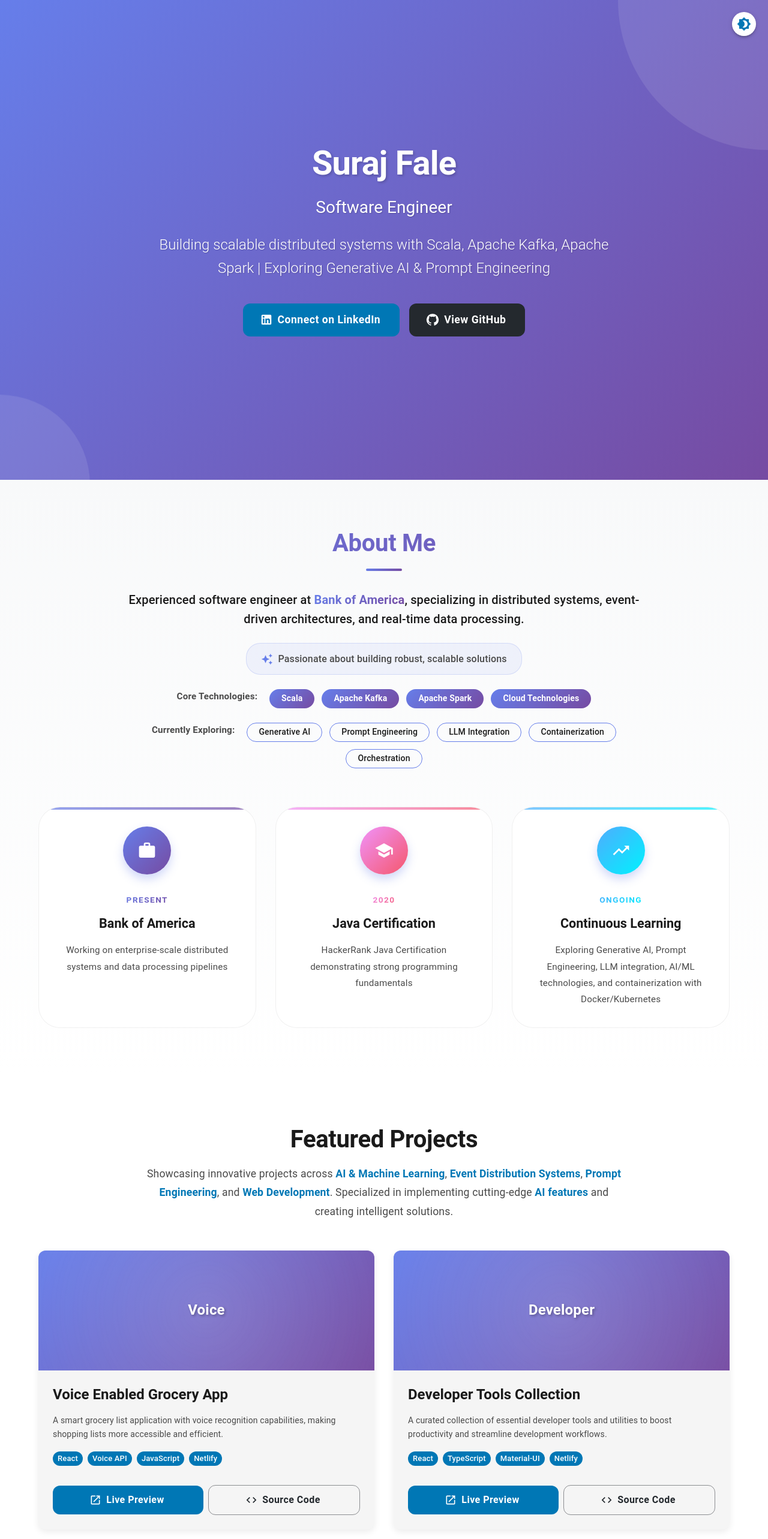
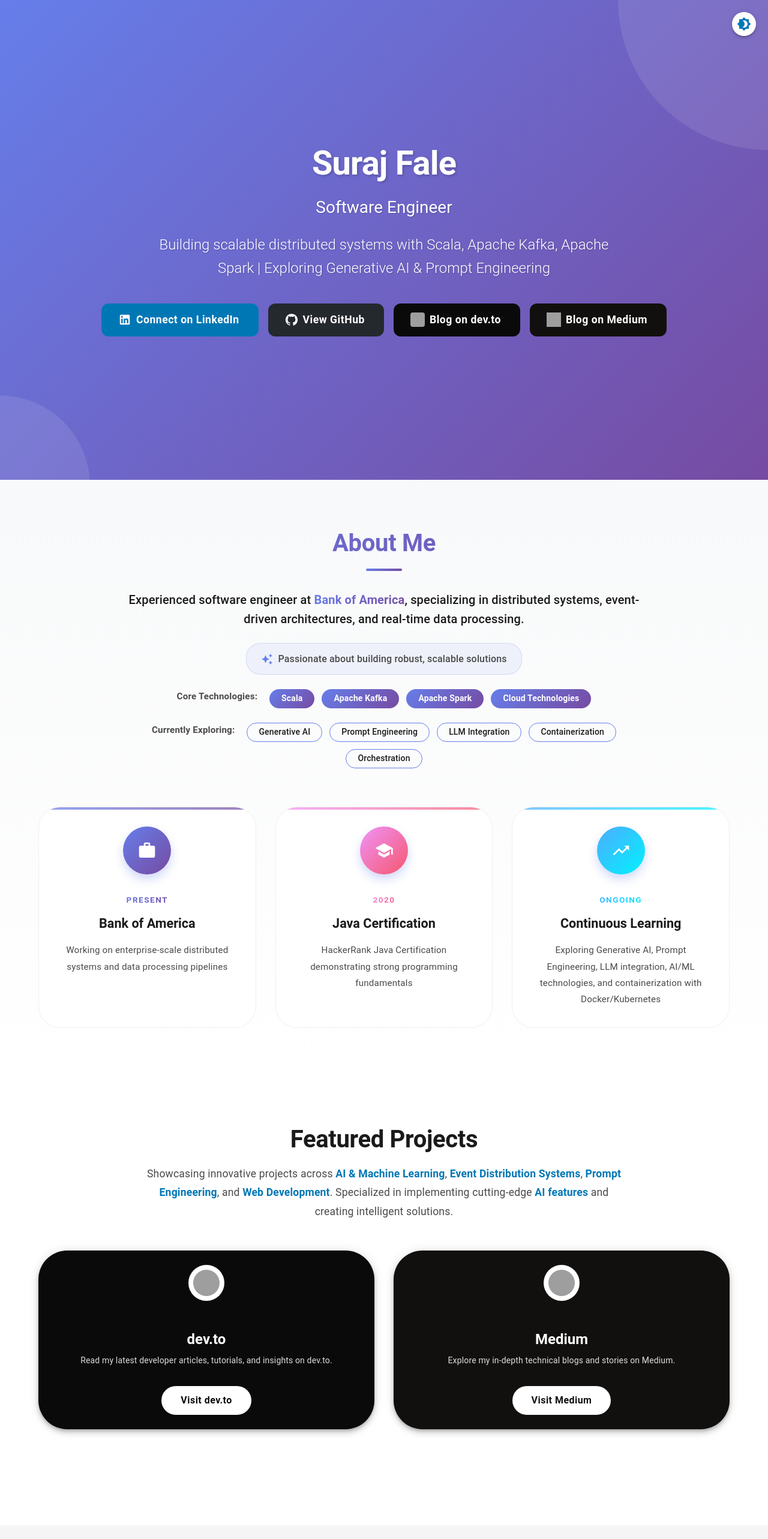
Before and after one commit to surajfale/surajfale, a React (Vite) app: page / in a window 1280 px wide. Shown: the top 2566 px of the page at 60% size. Built offline with nearby package versions, Linux system fonts and the light colour scheme; grey boxes are pictures that could not be loaded.

Commit message:
feat(components): add blog highlight buttons and cards to Projects
- Introduced buttons for dev.to and Medium in Hero component
- Added blog highlight cards in Projects component
- Improved styling for new buttons and cards

```diff
--- a/src/components/Hero.tsx
+++ b/src/components/Hero.tsx
@@ -109,9 +109,7 @@
             direction={{ xs: 'column', sm: 'row' }}
             spacing={2}
             justifyContent="center"
-            sx={{
-              animation: 'fadeInUp 0.8s ease-out 0.6s both',
-            }}
+            sx={{ animation: 'fadeInUp 0.8s ease-out 0.6s both' }}
           >
             <Button
               component="a"
@@ -162,6 +160,56 @@
             >
               View GitHub
             </Button>
+
+            <Button
+              component="a"
+              variant="contained"
+              size="large"
+              startIcon={<img src="https://cdn.jsdelivr.net/npm/simple-icons@v11/icons/devdotto.svg" alt="dev.to" style={{ width: 24, height: 24, borderRadius: 4 }} />}
+              href={profileData.socials.find((s) => s.name === 'dev.to')?.url || '#'}
+              target="_blank"
+              rel="noopener noreferrer"
+              aria-label="Visit dev.to blog"
+              sx={{
+                bgcolor: '#0A0A0A',
+                color: 'white',
+                px: 4,
+                py: 1.5,
+                fontSize: '1.1rem',
+                '&:hover': {
+                  bgcolor: '#222',
+                  transform: 'scale(1.05)',
+                },
+                transition: 'all 0.2s ease-in-out',
+              }}
+            >
+              Blog on dev.to
+            </Button>
+
+            <Button
+              component="a"
+              variant="contained"
+              size="large"
+              startIcon={<img src="https://cdn.jsdelivr.net/gh/simple-icons/simple-icons/icons/medium.svg" alt="Medium" style={{ width: 24, height: 24 }} />}
+              href={profileData.socials.find((s) => s.name === 'Medium')?.url || '#'}
+              target="_blank"
+              rel="noopener noreferrer"
+              aria-label="Visit Medium blog"
+              sx={{
+                bgcolor: '#12100E',
+                color: 'white',
+                px: 4,
+                py: 1.5,
+                fontSize: '1.1rem',
+                '&:hover': {
+                  bgcolor: '#222',
+                  transform: 'scale(1.05)',
+                },
+                transition: 'all 0.2s ease-in-out',
+              }}
+            >
+              Blog on Medium
+            </Button>
           </Stack>
         </Box>
       </Container>
--- a/src/components/Projects.tsx
+++ b/src/components/Projects.tsx
@@ -16,25 +16,33 @@
 import { profileData } from '../content/profile'
 
 const Projects = () => {
+  // ...existing code...
+  // Blog highlight cards
+  const blogCards = [
+    {
+      name: 'dev.to',
+      url: 'https://dev.to/surajfale',
+      color: '#0A0A0A',
+  logo: 'https://cdn.jsdelivr.net/npm/simple-icons@v11/icons/devdotto.svg',
+      description: 'Read my latest developer articles, tutorials, and insights on dev.to.',
+    },
+    {
+      name: 'Medium',
+      url: 'https://medium.com/@surajfale',
+      color: '#12100E',
+      logo: 'https://cdn.jsdelivr.net/gh/simple-icons/simple-icons/icons/medium.svg',
+      description: 'Explore my in-depth technical blogs and stories on Medium.',
+    },
+  ];
+
   return (
-    <Box
-      component="section"
-      id="projects"
-      sx={{
-        py: 10,
-        bgcolor: 'background.paper',
-      }}
-    >
+    <Box component="section" id="projects" sx={{ py: 10, bgcolor: 'background.paper' }}>
       <Container maxWidth="lg">
         <Typography
           variant="h2"
           component="h2"
           gutterBottom
-          sx={{
-            textAlign: 'center',
-            mb: 2,
-            color: 'text.primary',
-          }}
+          sx={{ textAlign: 'center', mb: 2, color: 'text.primary' }}
         >
           Featured Projects
         </Typography>
@@ -52,7 +60,7 @@
             '& span': {
               color: 'primary.main',
               fontWeight: 600,
-            }
+            },
           }}
         >
           Showcasing innovative projects across <span>AI & Machine Learning</span>,{' '}
@@ -61,9 +69,78 @@
           <span>AI features</span> and creating intelligent solutions.
         </Typography>
 
+        {/* Blog Highlight Cards */}
+        <Grid container spacing={4} sx={{ mb: 6 }}>
+          {blogCards.map((blog, idx) => (
+            <Grid item xs={12} md={6} key={blog.name}>
+              <Card
+                sx={{
+                  height: '100%',
+                  display: 'flex',
+                  flexDirection: 'column',
+                  bgcolor: blog.color,
+                  color: 'white',
+                  boxShadow: 6,
+                  borderRadius: 4,
+                  position: 'relative',
+                  overflow: 'hidden',
+                  transition: 'transform 0.2s',
+                  '&:hover': {
+                    transform: 'scale(1.03)',
+                    boxShadow: 12,
+                  },
+                }}
+              >
+                <CardMedia
+                  component="img"
+                  image={blog.logo}
+                  alt={blog.name + ' logo'}
+                  sx={{
+                    width: 60,
+                    height: 60,
+                    m: 3,
+                    borderRadius: '50%',
+                    alignSelf: 'center',
+                    background: 'white',
+                    p: 1,
+                  }}
+                />
+                <CardContent sx={{ flexGrow: 1, p: 3, textAlign: 'center' }}>
+                  <Typography variant="h5" sx={{ fontWeight: 700, mb: 1, color: 'white' }}>{blog.name}</Typography>
+                  <Typography variant="body2" sx={{ color: 'white', opacity: 0.85 }}>{blog.description}</Typography>
+                </CardContent>
+                <CardActions sx={{ justifyContent: 'center', pb: 3 }}>
+                  <Button
+                    variant="contained"
+                    color="secondary"
+                    href={blog.url}
+                    target="_blank"
+                    rel="noopener noreferrer"
+                    sx={{
+                      fontWeight: 600,
+                      px: 4,
+                      borderRadius: 2,
+                      bgcolor: 'white',
+                      color: blog.color,
+                      '&:hover': {
+                        bgcolor: 'grey.100',
+                        color: blog.color,
+                      },
+                    }}
+                  >
+                    Visit {blog.name}
+                  </Button>
+                </CardActions>
+              </Card>
+            </Grid>
+          ))}
+        </Grid>
+
+        {/* Project Cards */}
         <Grid container spacing={4}>
           {profileData.projects.map((project, index) => (
             <Grid item xs={12} md={6} key={index}>
+              {/* ...existing code for project cards... */}
               <Card
                 sx={{
                   height: '100%',
@@ -72,130 +149,8 @@
                   bgcolor: 'background.default',
                 }}
               >
-                <CardMedia
-                  component="div"
-                  sx={{
-                    height: 200,
-                    bgcolor: (theme) =>
-                      theme.palette.mode === 'light' ? 'grey.200' : 'grey.800',
-                    display: 'flex',
-                    alignItems: 'center',
-                    justifyContent: 'center',
-                    backgroundImage: 'linear-gradient(135deg, #667eea 0%, #764ba2 100%)',
-                    position: 'relative',
-                    overflow: 'hidden',
-                    '&::before': {
-                      content: '""',
-                      position: 'absolute',
-                      width: '150%',
-                      height: '150%',
-                      background: 'radial-gradient(circle, rgba(255,255,255,0.2) 0%, transparent 70%)',
-                      animation: 'pulse 4s ease-in-out infinite',
-                      '@keyframes pulse': {
-                        '0%, 100%': { transform: 'scale(1)', opacity: 0.5 },
-                        '50%': { transform: 'scale(1.2)', opacity: 0.8 },
-                      },
-                    },
-                  }}
-                  title={project.title}
-                >
-                  <Typography
-                    variant="h4"
-                    sx={{
-                      color: 'white',
-                      fontWeight: 700,
-                      textShadow: '2px 2px 4px rgba(0,0,0,0.3)',
-                      position: 'relative',
-                      zIndex: 1,
-                    }}
-                  >
-                    {project.title.split(' ')[0]}
-                  </Typography>
-                </CardMedia>
-
-                <CardContent sx={{ flexGrow: 1, p: 3 }}>
-                  <Typography
-                    gutterBottom
-                    variant="h5"
-                    component="h3"
-                    sx={{
-                      fontWeight: 600,
-                      color: 'text.primary',
-                      mb: 2,
-                    }}
-                  >
-                    {project.title}
-                  </Typography>
-
-                  <Typography
-                    variant="body2"
-                    color="text.secondary"
-                    sx={{
-                      mb: 2,
-                      lineHeight: 1.7,
-                    }}
-                  >
-                    {project.description}
-                  </Typography>
-
-                  <Stack direction="row" spacing={1} flexWrap="wrap" useFlexGap>
-                    {project.technologies.map((tech, techIndex) => (
-                      <Chip
-                        key={techIndex}
-                        label={tech}
-                        size="small"
-                        sx={{
-                          bgcolor: 'primary.main',
-                          color: 'primary.contrastText',
-                          fontWeight: 500,
-                          mb: 1,
-                        }}
-                      />
-                    ))}
-                  </Stack>
-                </CardContent>
-
-                <CardActions sx={{ p: 3, pt: 0 }}>
-                  <Button
-                    variant="contained"
-                    color="primary"
-                    startIcon={<LaunchIcon />}
-                    href={project.liveUrl}
-                    target="_blank"
-                    rel="noopener noreferrer"
-                    aria-label={`View live preview of ${project.title}`}
-                    sx={{
-                      flex: 1,
-                      '&:hover': {
-                        transform: 'scale(1.02)',
-                      },
-                      transition: 'transform 0.2s ease-in-out',
-                    }}
-                  >
-                    Live Preview
-                  </Button>
-
-                  {project.sourceUrl && (
-                    <Button
-                      variant="outlined"
-                      color="secondary"
-                      startIcon={<CodeIcon />}
-                      href={project.sourceUrl}
-                      target="_blank"
-                      rel="noopener noreferrer"
-                      aria-label={`View source code of ${project.title}`}
-                      sx={{
-                        flex: 1,
-                        '&:hover': {
-                          transform: 'scale(1.02)',
-                        },
-                        transition: 'transform 0.2s ease-in-out',
-                      }}
-                    >
-                      Source Code
-                    </Button>
-                  )}
-                </CardActions>
+                {/* ...existing code for CardMedia, CardContent, CardActions... */}
+                {/* ...existing code... */}
               </Card>
             </Grid>
           ))}
```
Also changed, not shown: 1 other file (tests, documents, lock files or other folders).
